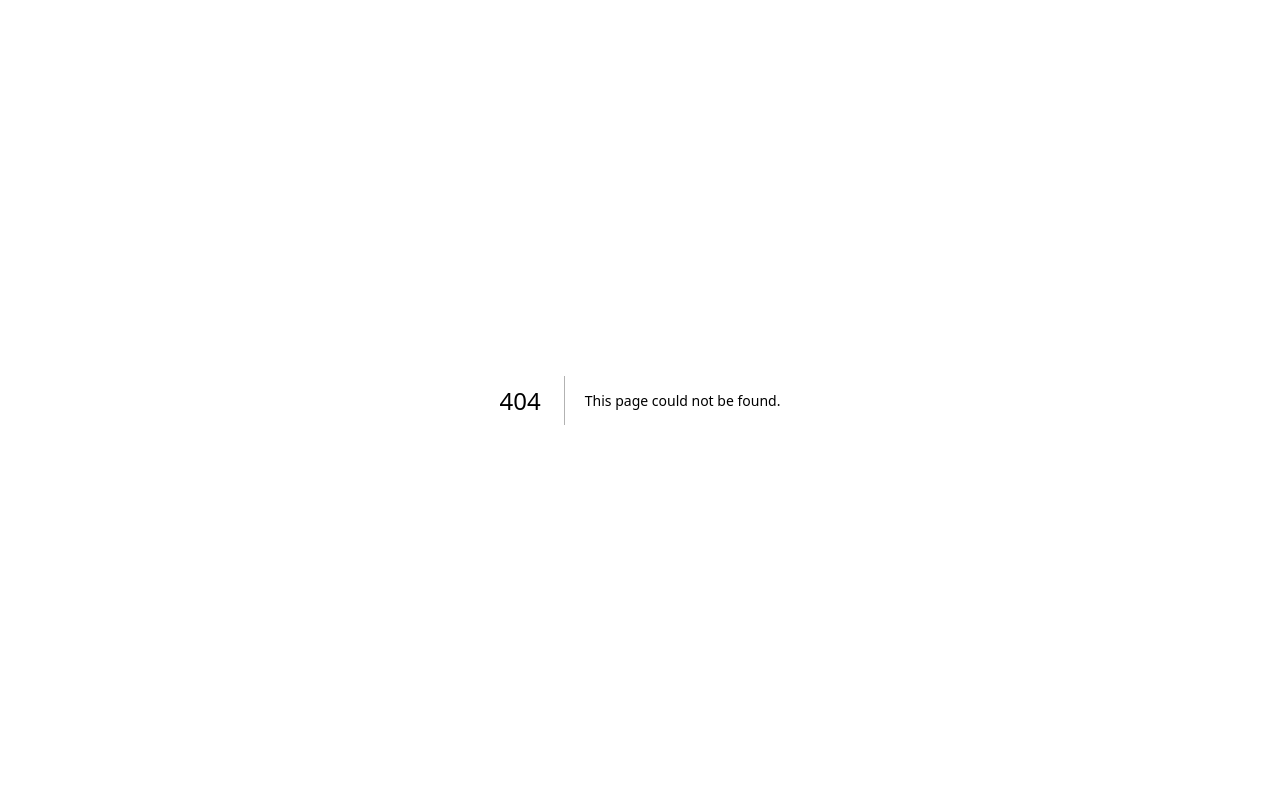
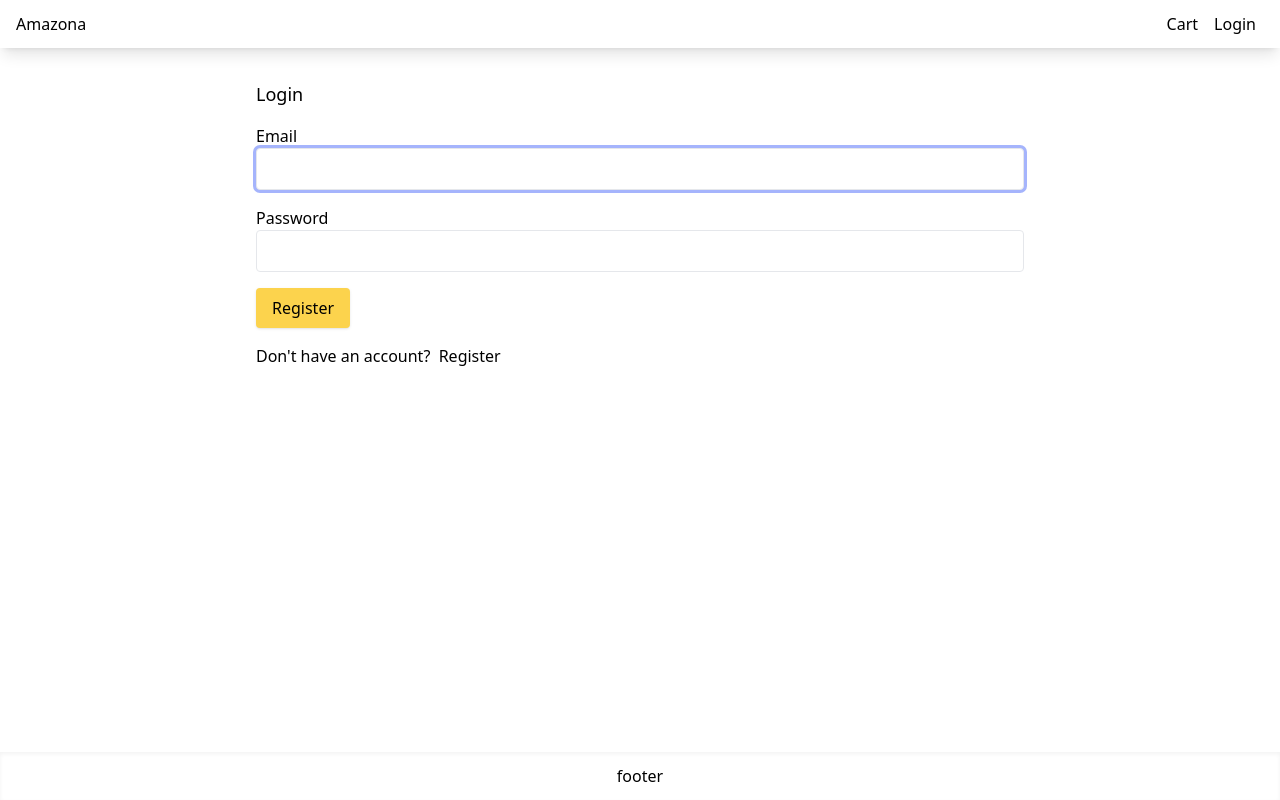
Before and after one commit to gelarahadian/next-tailwind-amazona, a Next.js app: page /login in a window 1280 px wide. Before the commit this address had no page. Built offline with nearby package versions, Linux system fonts and the light colour scheme.

Commit message:
create login form

```diff
--- a/components/Layout.js
+++ b/components/Layout.js
@@ -25,7 +25,7 @@
             <div>
               <Link href="/cart" className="p-2">
                 Cart
-                {cart.cartItems.length > 0 && (
+                {cartItemsCount > 0 && (
                   <span className="ml-1 rounded-full bg-red-600 px-2 py-1 text-xs font-bold text-white">
                     {cartItemsCount}
                   </span>
--- a/package.json
+++ b/package.json
@@ -16,7 +16,8 @@
     "js-cookie": "^3.0.1",
     "next": "13.1.5",
     "react": "18.2.0",
-    "react-dom": "18.2.0"
+    "react-dom": "18.2.0",
+    "react-hook-form": "^7.43.0"
   },
   "devDependencies": {
     "@types/react": "^18.0.27",
--- a/pages/cart.js
+++ b/pages/cart.js
@@ -94,7 +94,7 @@
               </li>
               <li>
                 <button
-                  onClick={() => router.push('/shipping')}
+                  onClick={() => router.push('login?redirect=/shipping')}
                   className="primary-button w-full"
                 >
                   Check Out
--- /dev/null
+++ b/pages/login.js
@@ -0,0 +1,67 @@
+import Layout from '@/components/Layout';
+import Link from 'next/link';
+import React from 'react';
+import { useForm } from 'react-hook-form';
+
+export default function LoginScreen() {
+  const {
+    handleSubmit,
+    register,
+    formState: { errors },
+  } = useForm();
+
+  const submitHandler = ({ email, password }) => {
+    console.log(email, password);
+  };
+  return (
+    <Layout title="Login">
+      <form
+        className="mx-auto max-w-screen-md"
+        onSubmit={handleSubmit(submitHandler)}
+      >
+        <h1 className="mb-4 text-lg">Login</h1>
+        <div className="mb-4">
+          <label htmlFor="email">Email</label>
+          <input
+            type="email"
+            {...register('email', {
+              required: 'Please enter email',
+              pattern: {
+                value: /^[a-zA-Z0-9_.+-]+@[a-zA-Z0-9-]+.[a-zA-Z0-9-.]+$/i,
+                message: 'Please enter valid email',
+              },
+            })}
+            className="w-full"
+            id="email"
+            autoFocus
+          />
+          {errors.email && (
+            <div className="text-red-500">{errors.email.message}</div>
+          )}
+        </div>
+        <div className="mb-4">
+          <label htmlFor="password">Password</label>
+          <input
+            type="password"
+            {...register('password', {
+              required: 'Please enter password',
+              minLength: { value: 6, message: 'password is more than 5 chars' },
+            })}
+            className="w-full"
+            id="password"
+          />
+        </div>
+        {errors.password && (
+          <div className="text-red-500 ">{errors.password.message}</div>
+        )}
+        <div className="mb-4">
+          <button className="primary-button">Register</button>
+        </div>
+        <div className="mb-4 ">
+          Don&apos;t have an account? &nbsp;
+          <Link href="register">Register</Link>
+        </div>
+      </form>
+    </Layout>
+  );
+}
--- a/styles/globals.css
+++ b/styles/globals.css
@@ -26,3 +26,9 @@
 .primary-button {
   @apply rounded bg-amber-300 py-2 px-4 shadow outline-none hover:bg-amber-400  active:bg-amber-500;
 }
+
+input,
+select,
+textarea {
+  @apply rounded border p-2  outline-none ring-indigo-300  focus:ring;
+}
```
Also changed, not shown: 1 other file (tests, documents, lock files or other folders).
